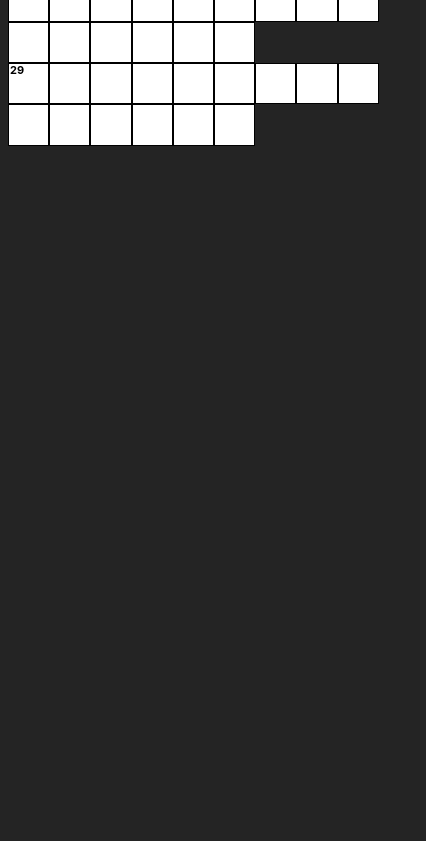
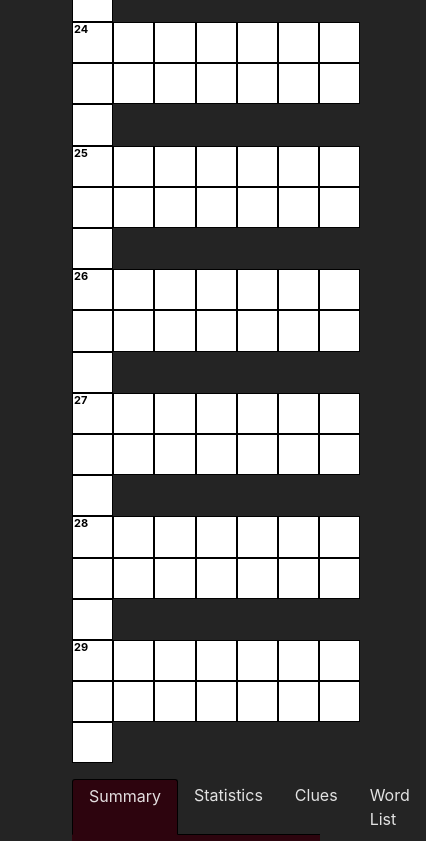
Before and after one commit to thartman83/CrissCross, a React (Vite) app: page / in a window 390 px wide. Shown: the part 1156-1997 px from the top of the page, 426 px wide, since content can reach past the window. Before the commit the page ends 1310 px from the top, so only its background shows below. Built offline with nearby package versions, Linux system fonts and the light colour scheme.

Commit message:
Tablayout
Added tablayout to the application. This is where the summary, clues,
word list etc will be housed. Added some basic styling including some
media queries for landscape vs portrait views.

```diff
--- a/src/App.tsx
+++ b/src/App.tsx
@@ -5,6 +5,7 @@ import HelpModal from './components/layouts/helpModal';
 import SettingsModal from './components/layouts/settingsModal';
 import CrosswordContextProvider from './context/crosswordContext';
 import AppContextProvider from './context/applicationContext';
+import TabLayout from './components/layouts/tablayout';
 
 function App() {
   const [openHelpModal, setOpenHelpModal] = useState(false);
@@ -32,6 +33,7 @@ function App() {
         <AppContextProvider>
           <CrosswordContextProvider>
             <GridLayout/>
+            <TabLayout/>
           </CrosswordContextProvider>
           <HelpModal isOpen={openHelpModal} setIsOpen={setOpenHelpModal}/>
           <SettingsModal isOpen={openSettingsModal}
--- /dev/null
+++ b/src/components/layouts/tablayout.css
@@ -0,0 +1,45 @@
+.tab-layout {
+    width: 50%;
+}
+
+@media all and (max-width: 1200px) {
+    .tab-layout {
+        width: 80%;
+    }
+}
+
+.tab-list {
+    display: flex;
+    list-style: none;
+    margin-top: 0;
+    padding-inline-start: 0;
+    margin-bottom: 0;
+    border-bottom: 1px solid var(--bgcolor-highlight);
+}
+
+li.tab {
+    padding: .25rem 1rem .25rem 1rem;
+    margin-bottom: -1px;
+}
+
+li.tab:hover {
+    background-color: gray;
+    border-radius: 3px;
+}
+
+a.tab-link {
+    text-decoration: none;;
+    color: var(--fgcolor);
+}
+
+li.tab.active {
+    border: 1px solid;
+    border-radius: 3px 3px 0 0;
+    border-color: var(--bgcolor-highlight) var(--bgcolor-highlight) var(--bgcolor-alt);
+    background-color: var(--bgcolor-alt);
+}
+
+.tab-content {
+    padding: 1rem;
+    background-color: var(--bgcolor-alt);
+}
--- /dev/null
+++ b/src/components/layouts/tablayout.tsx
@@ -0,0 +1,26 @@
+import { useState } from 'react';
+import './tablayout.css';
+import TabLink from '../ui/tabLink';
+
+const TabLayout = () => {
+  const [activeTab, setActiveTab] = useState<string>("Summary");
+
+  const tabs = ["Summary", "Statistics", "Clues", "Word List"];
+
+  const tabLinks = tabs.map((t: string, _) =>
+    <TabLink key={`tab-link-${t}`} title={t} active={activeTab === t} setActiveTab={setActiveTab}/>
+  );
+
+  return (
+    <div className="tab-layout">
+      <ul className="tab-list">
+        { tabLinks }
+      </ul>
+      <div className="tab-content">
+
+      </div>
+    </div>
+  );
+};
+
+export default TabLayout;
--- /dev/null
+++ b/src/components/ui/tabLink.tsx
@@ -0,0 +1,18 @@
+import { SetStateAction, Dispatch } from "react";
+
+const TabLink = ({title, active, setActiveTab}:
+                 {title: string, active: boolean,
+                  setActiveTab: Dispatch<SetStateAction<string>>}) => {
+
+  const onClickHandler = () => {
+    setActiveTab(title);
+  };
+
+  return (
+    <li className={"tab" + (active ? " active" : "")}>
+      <a className="tab-link" href="#" onClick={onClickHandler}>{title}</a>
+    </li>
+  );
+};
+
+export default TabLink;
--- a/src/index.css
+++ b/src/index.css
@@ -2,6 +2,11 @@
   font-family: Inter, system-ui, Avenir, Helvetica, Arial, sans-serif;
   line-height: 1.5;
   font-weight: 400;
+
+  --bgcolor: #242424;
+  --bgcolor-alt: #2d040e;
+  --fgcolor: rgba(255,255,255,0.87);
+  --bgcolor-highlight: black;
 
   color-scheme: light dark;
   color: rgba(255, 255, 255, 0.87);
@@ -31,10 +36,18 @@
 
 .main {
     display: flex;
+    margin-left: 4rem;
+}
+
+@media all and (max-width: 1200px) {
+    .main {
+        flex-direction: column;
+    }
 }
 
 .grid {
     font-size: 1.5rem;
+    margin-bottom: 1rem;
 }
 
 .grid-row {
--- a/tsconfig.json
+++ b/tsconfig.json
@@ -24,7 +24,7 @@
     "esModuleInterop": true
 
   },
-  "include": ["src/**/*", "../../.emacs.d/tmp/backups/!home!thartman!projects!crisscross!src!context!applicationReducer.ts~", "../../.emacs.d/tmp/backups/!home!thartman!projects!crisscross!src!context!applicationContext.tsx~", "../../.emacs.d/tmp/backups/!home!thartman!projects!crisscross!src!types!appSettings.ts~", "../../.emacs.d/tmp/backups/!home!thartman!projects!crisscross!src!context!applicationContext.ts~", "../../.emacs.d/tmp/backups/!home!thartman!projects!crisscross!src!components!ui!settingSelect.tsx~", "../../.emacs.d/tmp/backups/!home!thartman!projects!crisscross!src!components!ui!settingNumberInput.tsx~", "../../.emacs.d/tmp/backups/!home!thartman!projects!crisscross!src!components!ui!SettingNumberInput.tsx~", "../../.emacs.d/tmp/backups/!home!thartman!projects!crisscross!src!components!ui!settingInput.tsx~", "../../.emacs.d/tmp/backups/!home!thartman!projects!crisscross!src!components!layouts!settingsModal.tsx~"],
+  "include": ["src/**/*"],
   "exclude": ["src/**/tests/*"],
   "references": [{ "path": "./tsconfig.node.json" }]
 }
```
